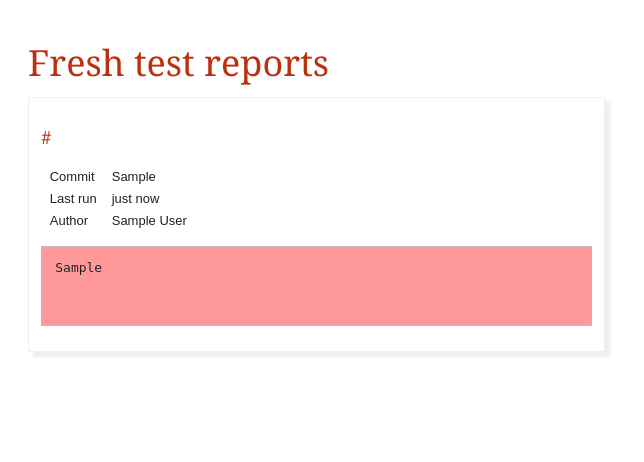
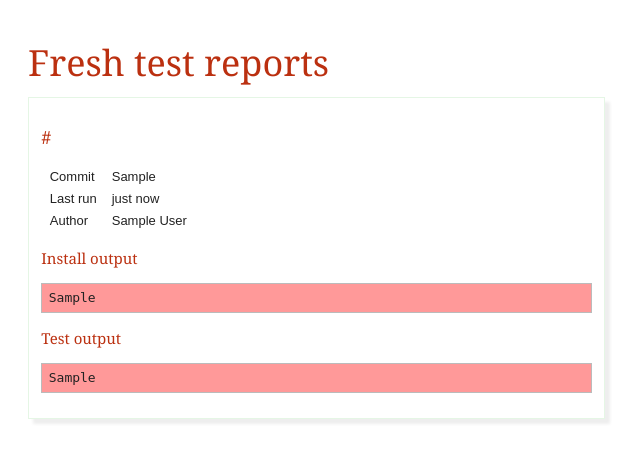
Before and after one commit to batiste/django-continuous-integration, a Django app: page / in a window 1280 px wide. Shown: the top 462 px of the page, without its empty margins (0-644 px from the left). Run offline with Django 3.2, Linux system fonts and the light colour scheme; tables that the repository leaves empty hold one stand-in row (values such as "Sample post"); some libraries are stand-ins or nearby versions.

Commit message:
Update the doc, add a install field to report information about the install process.

```diff
--- a/djintegration/backends.py
+++ b/djintegration/backends.py
@@ -71,7 +71,7 @@ class RepoBackend(object):
         self.command_virtualenv(self.checkout_cmd % (self.repo.url, 'tested_app'))
 
     def install_dependencies(self):
-        self.command_app('python setup.py install')
+        return self.command_app('python setup.py install')
 
     def teardown_env(self):
         system('rm -Rf %s' % self.dirname())
@@ -88,7 +88,7 @@ class RepoBackend(object):
         if self.repo.last_commit != commit or len(commit) == 0:
             self.repo.last_commit = commit
 
-            self.install_dependencies()
+            install = self.install_dependencies()
 
             result = self.command_app(self.test_command())
             author = self.last_commit_author()
@@ -98,6 +98,7 @@ class RepoBackend(object):
             from djintegration.models import TestReport
             new_test = TestReport(
                 repository=self.repo,
+                install=install,
                 result=result,
                 commit=commit,
                 author=author
--- a/djintegration/models.py
+++ b/djintegration/models.py
@@ -57,6 +57,7 @@ class TestReport(models.Model):
 
     commit = models.CharField(_('Commit'), max_length=100, blank=False)
     result = models.TextField(blank=True)
+    install = models.TextField(blank=True)
     author = models.CharField(_('Author'), max_length=100, blank=True)
 
     def fail(self):
--- a/djintegration/templates/djintegration/latest_reports.html
+++ b/djintegration/templates/djintegration/latest_reports.html
@@ -11,6 +11,9 @@
     }
     h2{
         font:18px Georgia,"Times New Roman",Times,serif;
+    }
+    h3{
+        font:15px Georgia,"Times New Roman",Times,serif;
     }
     h1, h2, h3, a {
         color:#bb3010;
@@ -36,14 +39,14 @@
 
     .report pre {
         border:1px #bbb solid;
-        padding:1em;
+        padding:0.5em;
         overflow:hidden;
         background-color:#84ed10;
         cursor:pointer;
     }
 
     .collapsed pre {
-        height:4em;
+        max-height:2em;
     }
 
     td { padding:0.2em 0.5em; }
@@ -66,6 +69,13 @@
         <tr><td>Author</td><td>{{ repo.last_test_report.author }}</td></tr>
         </table>
 
+        {% if repo.fail %}
+        <h3>Install output</h3>
+        <div class="report collapsed">
+            <pre>{{ repo.last_test_report.install }}</pre>
+        </div>
+        {% endif %}
+        <h3>Test output</h3>
         <div class="report collapsed">
             <pre>{{ repo.last_test_report.result }}</pre>
         </div>
```
Also changed, not shown: 1 other file.
